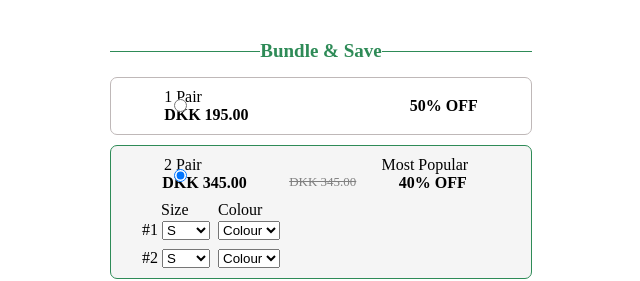
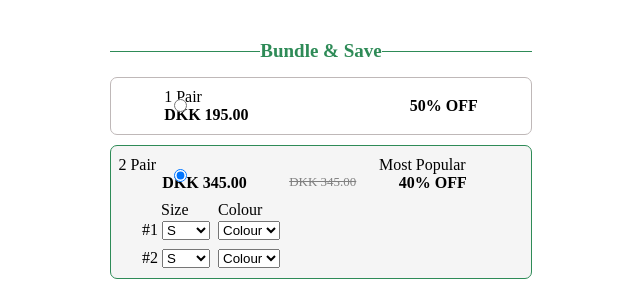
Before and after one commit to Mahfooz-saifi/assignment-add-to-cart, a plain HTML site: page index.html in a window 1280 px wide. Shown: the top 281 px of the page, without its empty margins (319-959 px from the left). Drawn offline with Linux system fonts and the light colour scheme.

Commit message:
Update index.html

```diff
--- a/index.html
+++ b/index.html
@@ -16,8 +16,8 @@
 
     <!-- ----------first box start------ -->
     <div class="card">
+      <span class="radio-btn"><input type="radio" name="radioFlexbtn"> </span>
       <div class="pair">
-        <div class="radio-btn"><input type="radio" name="radioFlexbtn"> </div>
         <div>1 Pair</div>
         <div><strong>DKK 195.00</strong></div>
       </div>
@@ -27,10 +27,10 @@
 
     <!-- ----------second box start------ -->
     <div class="card2">
-      <div class="radio-btn1"><input type="radio"  name="radioFlexbtn" checked="true"> </div>
       <div class="pair-flex">
-        <div>2 Pair</div>
-        <div style="margin-left: 74px">Most Popular</div>
+        <span class="radio-btn1"><input type="radio"  name="radioFlexbtn" checked="true"> </span>
+        <div style="margin-right: 13rem;">2 Pair</div>
+        <div style="margin-right: 3rem;">Most Popular</div>
       </div>
       <div class="pair-flex">
         <div class="ddk-price"><strong>DKK 345.00</strong> </div>
@@ -85,8 +85,8 @@
 
     <!-- ----------third box start------ -->
     <div class="card card-three">
+      <span class="radio-btn2"><input type="radio"  name="radioFlexbtn" > </span>
       <div class="pair">
-        <div class="radio-btn2"><input type="radio"  name="radioFlexbtn" > </div>
         <div>3 Pair</div>
         <div><strong>DKK 528.00</strong></div>
       </div>
```
